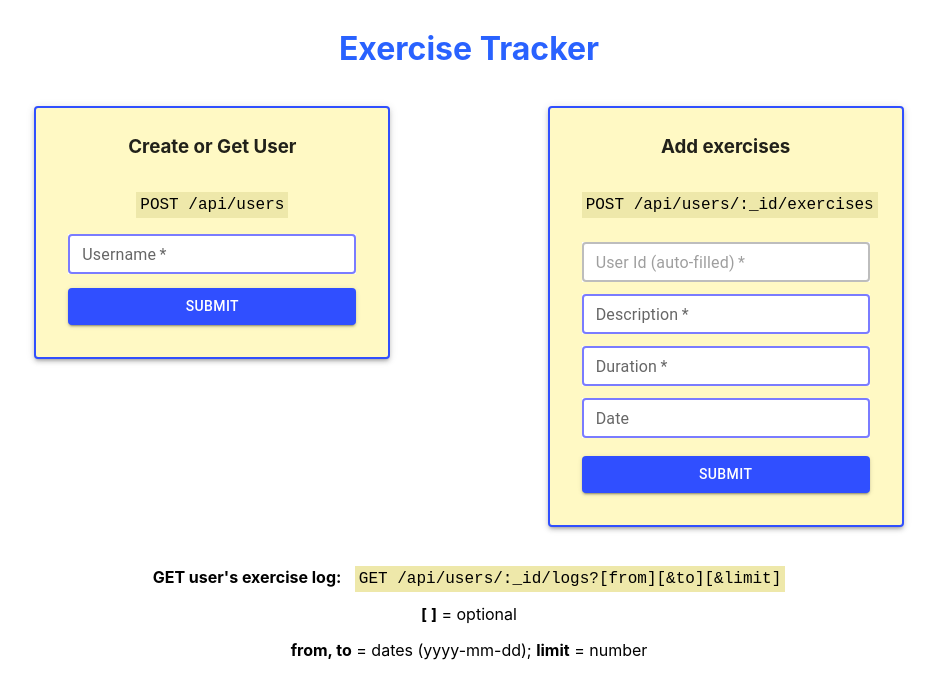
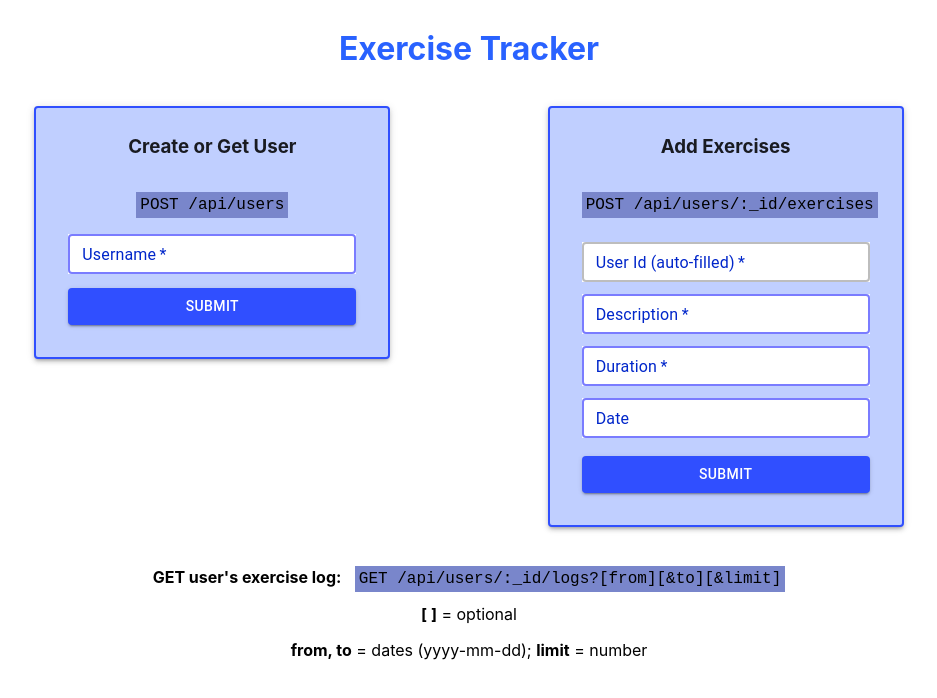
Before and after one commit to saideepd/exercise-tracker, a React (Create React App) app in the folder client/: page / in a window 1280 px wide. Shown: the top 698 px of the page, without its empty margins (171-1108 px from the left). Built offline with nearby package versions, Linux system fonts and the light colour scheme.

Commit message:
Updated UI of User, Information & Exercise components & made some enhancements

```diff
--- a/client/src/components/ExerciseLog/ExerciseLog.css
+++ b/client/src/components/ExerciseLog/ExerciseLog.css
@@ -13,7 +13,7 @@
 }
 
 .exercise-endpoint {
-    background-color: #eee8aa;
+    background-color: #7986cb;
     font-family: 'Courier New', Courier, monospace;
     color: #000000;
     padding: 0.25em;
--- a/client/src/components/ExerciseLog/ExerciseLog.js
+++ b/client/src/components/ExerciseLog/ExerciseLog.js
@@ -6,6 +6,9 @@ import { isSubmitted } from '../User/User';
 import axios from 'axios';
 
 const CssTextField = styled(TextField)({
+  '& label.MuiInputLabel-root': {
+      color: '#0026ca',
+  },
   '& label.Mui-focused': {
     color: 'red',
   },
@@ -33,7 +36,6 @@ const ColorButton = styled(Button)({
   }
 });
 
-// let exerciseLogArray = [];
 
 const ExerciseLog = ({ formData, baseUrl, userId, setUserId, exerciseSubmit, setExerciseSubmit, exerciseLog, setExerciseLog, log, setLog }) => {
 
@@ -91,10 +93,7 @@ const ExerciseLog = ({ formData, baseUrl, userId, setUserId, exerciseSubmit, set
       name: event.target.name,
       value: event.target.value
     });
-    // let [key, value] = [event.target.name, event.target.value];
-    // exerciseLogArray.push(...exerciseLogArray, {key: value})
-    console.log(`Exercise name: ${event.target.name}, value: ${event.target.value}`);
-    // console.log(`Exercise key: ${key}, value: ${value}`);
+    // console.log(`Exercise name: ${event.target.name}, value: ${event.target.value}`);
   }
 
   const handleUserExercise = debounce((event) => {
@@ -109,9 +108,9 @@ const ExerciseLog = ({ formData, baseUrl, userId, setUserId, exerciseSubmit, set
         <Paper
           elevation={3}
           className="exercise-paper"
-          style={{ backgroundColor: '#fff9c4', paddingTop: '0.5em' }}
+          style={{ backgroundColor: '#c0cfff', paddingTop: '0.5em' }}
         >
-          <h3>Add exercises</h3>
+          <h3>Add Exercises</h3>
           <p className="endpoint exercise-endpoint">POST /api/users/:_id/exercises</p>
           <CssTextField
             required
@@ -149,6 +148,7 @@ const ExerciseLog = ({ formData, baseUrl, userId, setUserId, exerciseSubmit, set
             className="user-input"
             size="small"
             margin="dense"
+            type="number"
             title="How long did you exercised?"
             onChange={handleUserExercise}
             disabled={exerciseSubmit}
--- a/client/src/components/Information/Information.css
+++ b/client/src/components/Information/Information.css
@@ -3,7 +3,7 @@
 }
 
 .endpoint {
-    background-color: #eee8aa;
+    background-color: #7986cb;
     font-family: 'Courier New', Courier, monospace;
     color: #000000;
     padding: 0.25em;
--- a/client/src/components/User/User.css
+++ b/client/src/components/User/User.css
@@ -13,7 +13,7 @@
 }
 
 .user-endpoint {
-    background-color: #eee8aa;
+    background-color: #7986cb;
     font-family: 'Courier New', Courier, monospace;
     color: #000000;
     padding: 0.25em;
--- a/client/src/components/User/User.js
+++ b/client/src/components/User/User.js
@@ -8,6 +8,9 @@ let currentUsername;
 let isSubmitted = false;
 
 const CssTextField = styled(TextField)({
+  '& label.MuiInputLabel-root': {
+      color: '#0026ca',
+  },
   '& label.Mui-focused': {
     color: 'red',
   },
@@ -126,7 +129,7 @@ const User = ({ formData, setFormData, submitting, setSubmitting, post, setPost,
         <Paper
           elevation={3}
           className="user-paper"
-          style={{ backgroundColor: '#fff9c4', paddingTop: '0.5em' }}
+          style={{ backgroundColor: '#c0cfff', paddingTop: '0.5em' }}
         >
           <h3>Create or Get User</h3>
           <p className="endpoint user-endpoint">POST /api/users</p>
```
